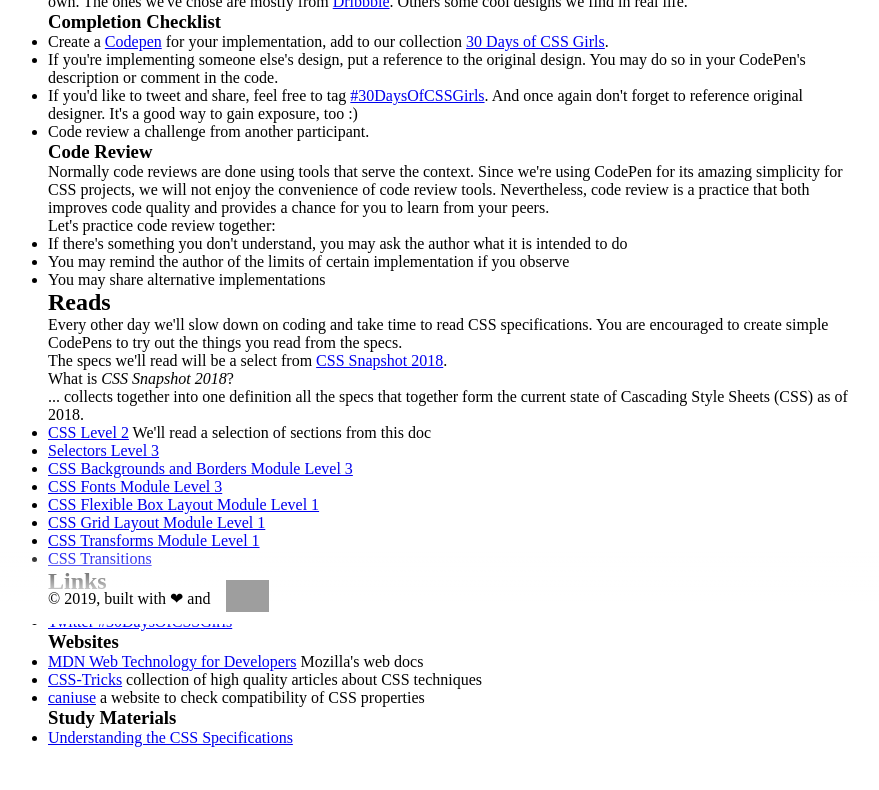
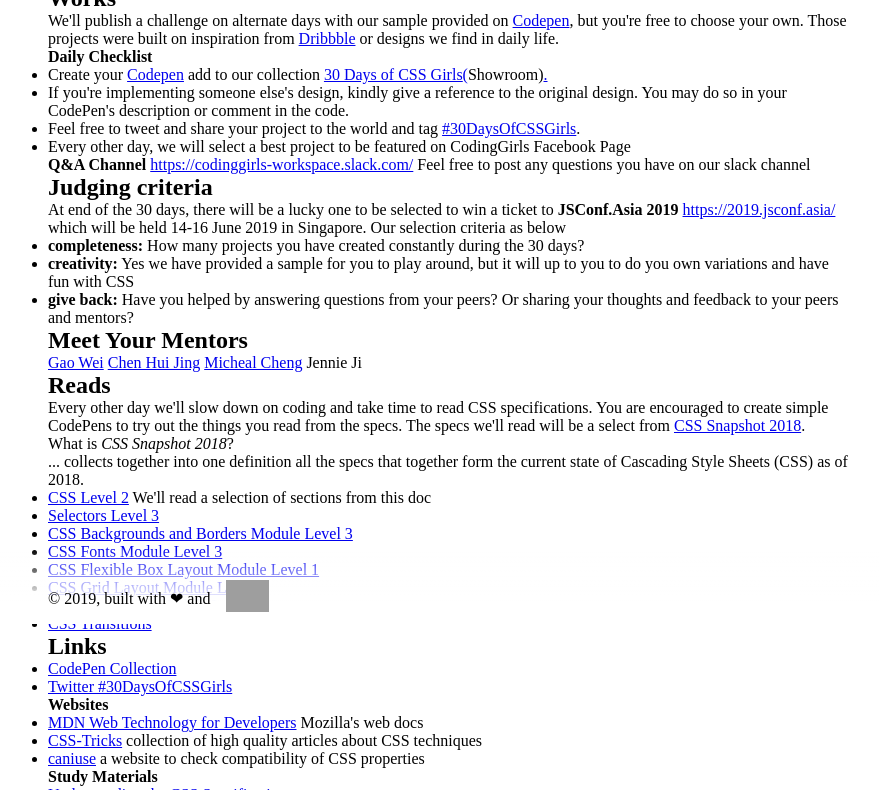
Before and after one commit to CodingGirlsSG/30-days-of-css, a Gatsby site in the folder site/: page /guidelines/ in a window 1280 px wide. Shown: the part 176-966 px from the top of the page, without its empty margins (192-1071 px from the left). Built offline with nearby package versions, Linux system fonts and the light colour scheme; Gatsby itself is replaced by a stand-in of ours; grey boxes are pictures that could not be loaded.

Commit message:
Update guidelines

```diff
--- a/site/content/blog/guidelines/index.md
+++ b/site/content/blog/guidelines/index.md
@@ -3,36 +3,42 @@
 date: 2019-01-19
 ---
 
+# Guidelines
+
 ## Works
 
-On alternate days we'l pick up a challenge to implement.
-We'll provide a "sample" challenge, but you're free to choose your own.
-The ones we've chose are mostly from [Dribbble](https://dribbble.com/). Others some cool designs we find in real life.
+We'll publish a challenge on alternate days with our sample provided on [Codepen](https://codepen.io/collection/XJJoBY/), but you're free to choose your own. Those projects were built on inspiration from [Dribbble](https://dribbble.com/) or designs we find in daily life.
 
-### Completion Checklist
+**Daily Checklist**
 
-- Create a [Codepen](http://codepen.io) for your implementation, add to our collection [30 Days of CSS Girls](https://codepen.io/collection/XJJoBY/).
-- If you're implementing someone else's design, put a reference to the original design. You may do so in your CodePen's description or comment in the code.
-- If you'd like to tweet and share, feel free to tag [#30DaysOfCSSGirls](https://twitter.com/search?f=tweets&q=%2330DaysOfCSSGirls). And once again don't forget to reference original designer. It's a good way to gain exposure, too :)
-- Code review a challenge from another participant.
+- Create your [Codepen](http://codepen.io) add to our collection [30 Days of CSS Girls](https://codepen.io/collection/XmwwGK/)[(](https://codepen.io/collection/XmwwGK/)Showroom)[.](https://codepen.io/collection/XmwwGK/)
+- If you're implementing someone else's design, kindly give a reference to the original design. You may do so in your CodePen's description or comment in the code.
+- Feel free to tweet and share your project to the world and tag [#30DaysOfCSSGirls](https://twitter.com/search?f=tweets&q=%2330DaysOfCSSGirls).
+- Every other day, we will select a best project to be featured on CodingGirls Facebook Page
 
-### Code Review
+**Q&A Channel**
+https://codinggirls-workspace.slack.com/
+Feel free to post any questions you have on our slack channel
 
-Normally code reviews are done using tools that serve the context.
-Since we're using CodePen for its amazing simplicity for CSS projects, we will not enjoy the convenience of code review tools.
-Nevertheless, code review is a practice that both improves code quality and provides a chance for you to learn from your peers.
+## Judging criteria
 
-Let's practice code review together:
+At end of the 30 days, there will be a lucky one to be selected to win a ticket to **JSConf.Asia 2019** https://2019.jsconf.asia/ which will be held 14-16 June 2019 in Singapore. Our selection criteria as below
 
-- If there's something you don't understand, you may ask the author what it is intended to do
-- You may remind the author of the limits of certain implementation if you observe
-- You may share alternative implementations
+- **completeness:** How many projects you have created constantly during the 30 days?
+- **creativity:** Yes we have provided a sample for you to play around, but it will up to you to do you own variations and have fun with CSS
+- **give back:** Have you helped by answering questions from your peers? Or sharing your thoughts and feedback to your peers and mentors?
+
+## Meet Your Mentors
+
+[Gao Wei](https://wgao19.cc/)
+[Chen Hui Jing](https://www.chenhuijing.com/)
+[Micheal Cheng](https://www.linkedin.com/in/miccheng/?originalSubdomain=sg)
+Jennie Ji
 
 ## Reads
 
 Every other day we'll slow down on coding and take time to read CSS specifications.
 You are encouraged to create simple CodePens to try out the things you read from the specs.
-
 The specs we'll read will be a select from [CSS Snapshot 2018](https://www.w3.org/TR/css-2018/).
 
 What is _CSS Snapshot 2018_?
@@ -53,12 +59,12 @@
 - [CodePen Collection](https://codepen.io/collection/XJJoBY/)
 - [Twitter #30DaysOfCSSGirls](https://twitter.com/search?f=tweets&q=%2330DaysOfCSSGirls)
 
-### Websites
+**Websites**
 
 - [MDN Web Technology for Developers](https://developer.mozilla.org/en-US/docs/Web) Mozilla's web docs
 - [CSS-Tricks](https://css-tricks.com) collection of high quality articles about CSS techniques
 - [caniuse](http://caniuse.com) a website to check compatibility of CSS properties
 
-### Study Materials
+**Study Materials**
 
 - [Understanding the CSS Specifications](https://www.w3.org/Style/CSS/read.en.html)
```
